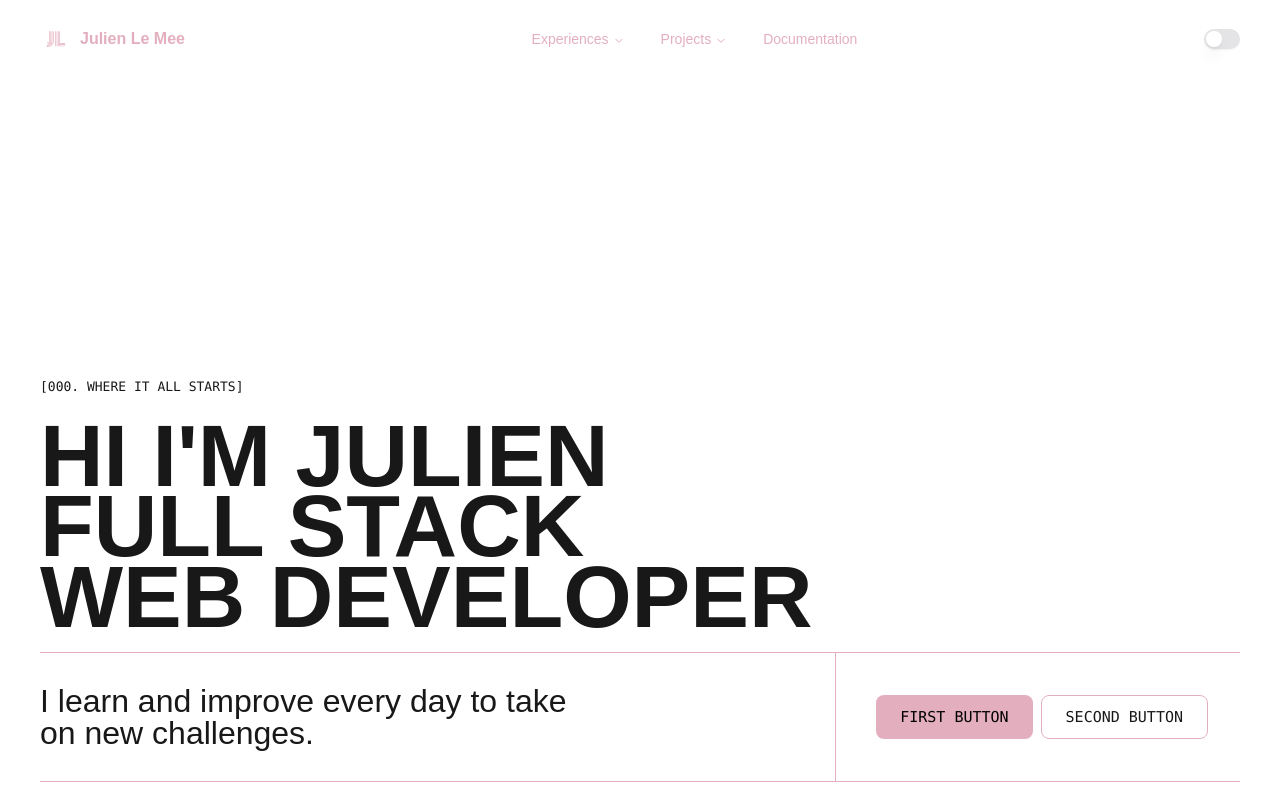
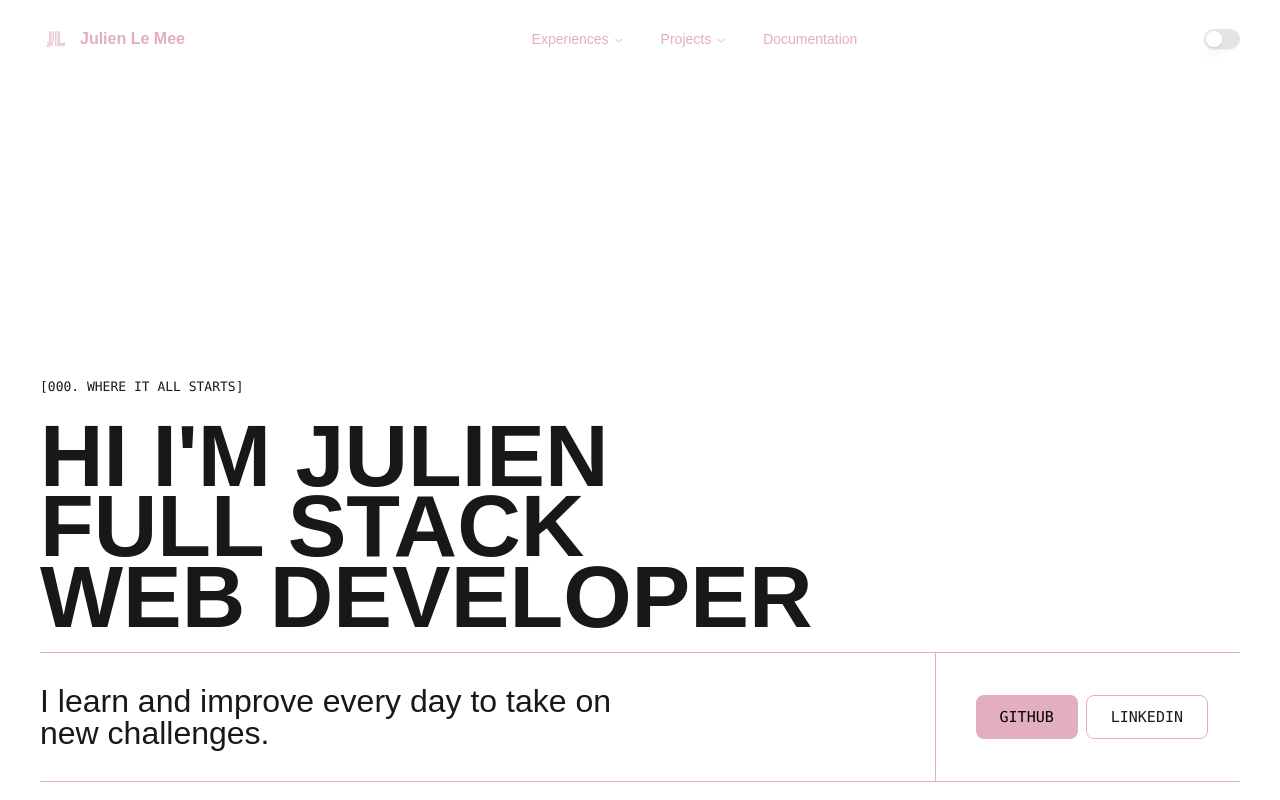
Before and after one commit to julienLeMee/new-portfolio, a Next.js app: page / in a window 1280 px wide. Shown: the top 800 px of the page. Built offline with nearby package versions, Linux system fonts and the light colour scheme.

Commit message:
header | Footer

```diff
--- a/app/components/Footer.jsx
+++ b/app/components/Footer.jsx
@@ -17,13 +17,13 @@ export default function Footer() {
             </p>
             <div className="flex flex-row items-center justify-stretch gap-x-2 py-4 md:w-3/5 md:justify-end md:py-0 md:pl-6 lg:w-auto">
               <button className="group relative inline-flex h-[44px] w-1/2 items-center justify-center rounded-lg bg-black px-2 font-mono text-[15px] font-medium uppercase text-white transition-all duration-200 sm:px-6 md:hover:bg-white md:hover:text-black lg:w-auto">
-                Button
+                Github
               </button>
               <a
                 href="#"
                 className="relative inline-flex items-center justify-center rounded-lg font-mono font-medium uppercase transition-all duration-200 border border-solid border-black bg-transparent text-black backdrop-blur-[10px] md:hover:bg-black md:hover:text-white text-[15px] h-[44px] px-2 sm:px-6 disabled:opacity-30 w-1/2 lg:w-auto"
               >
-                Link
+                Linkedin
               </a>
             </div>
           </div>
@@ -41,17 +41,17 @@ export default function Footer() {
               <ul className="text-[15px] font-normal leading-[1.1] lg:flex lg:w-full lg:max-w-[440px] lg:justify-between">
                 <li className="whitespace-nowrap py-2">
                   <a href="#" className="lg:hover:underline">
-                    Lien 1
+                    Linkedin
                   </a>
                 </li>
                 <li className="whitespace-nowrap py-2">
                   <a href="#" className="lg:hover:underline">
-                    Lien 2
+                    Github
                   </a>
                 </li>
                 <li className="whitespace-nowrap py-2">
                   <a href="#" className="lg:hover:underline">
-                    Lien 3
+                    Twitter
                   </a>
                 </li>
               </ul>
--- a/app/components/Hero.jsx
+++ b/app/components/Hero.jsx
@@ -21,8 +21,8 @@ export default function Hero() {
                     </p>
                 </div>
                 <div className="flex w-full flex-row items-center justify-stretch gap-x-2 py-5 md:w-auto md:pl-10 md:pr-8">
-                    <button className="relative w-max inline-flex items-center justify-center rounded-lg font-mono font-medium uppercase transition-all duration-200 bg-[--color-pink] text-black md:hover:bg-white text-[15px] h-[44px] px-2 sm:px-6 disabled:opacity-30">first button</button>
-                    <button className="relative w-max inline-flex items-center justify-center rounded-lg font-mono font-medium uppercase transition-all duration-200 border border-solid border-[--color-pink] bg-transparent backdrop-blur-[10px] md:hover:bg-[--color-pink] md:hover:text-black text-[15px] h-[44px] px-2 sm:px-6 disabled:opacity-30">second button</button>
+                    <button className="relative w-max inline-flex items-center justify-center rounded-lg font-mono font-medium uppercase transition-all duration-200 bg-[--color-pink] text-black md:hover:bg-white text-[15px] h-[44px] px-2 sm:px-6 disabled:opacity-30">Github</button>
+                    <button className="relative w-max inline-flex items-center justify-center rounded-lg font-mono font-medium uppercase transition-all duration-200 border border-solid border-[--color-pink] bg-transparent backdrop-blur-[10px] md:hover:bg-[--color-pink] md:hover:text-black text-[15px] h-[44px] px-2 sm:px-6 disabled:opacity-30">Linkedin</button>
                 </div>
             </div>
       </div>
--- a/app/components/Projects.jsx
+++ b/app/components/Projects.jsx
@@ -81,17 +81,6 @@ export default function Projects() {
       ],
       link: "https://link-to-project-one.com",
     },
-    {
-      imageSrc: "/projects/disney.jpeg",
-      title: "Disney Clone",
-      description: "Description of project one.",
-      technologies: [
-        { name: "Next JS", logo: "/logos/nextjs.svg" },
-        { name: "Javascript", logo: "/logos/javascript.svg" },
-        { name: "Tailwind", logo: "/logos/tailwindcss.svg" },
-      ],
-      link: "https://link-to-project-one.com",
-    },
   ];
 
   return (
```
